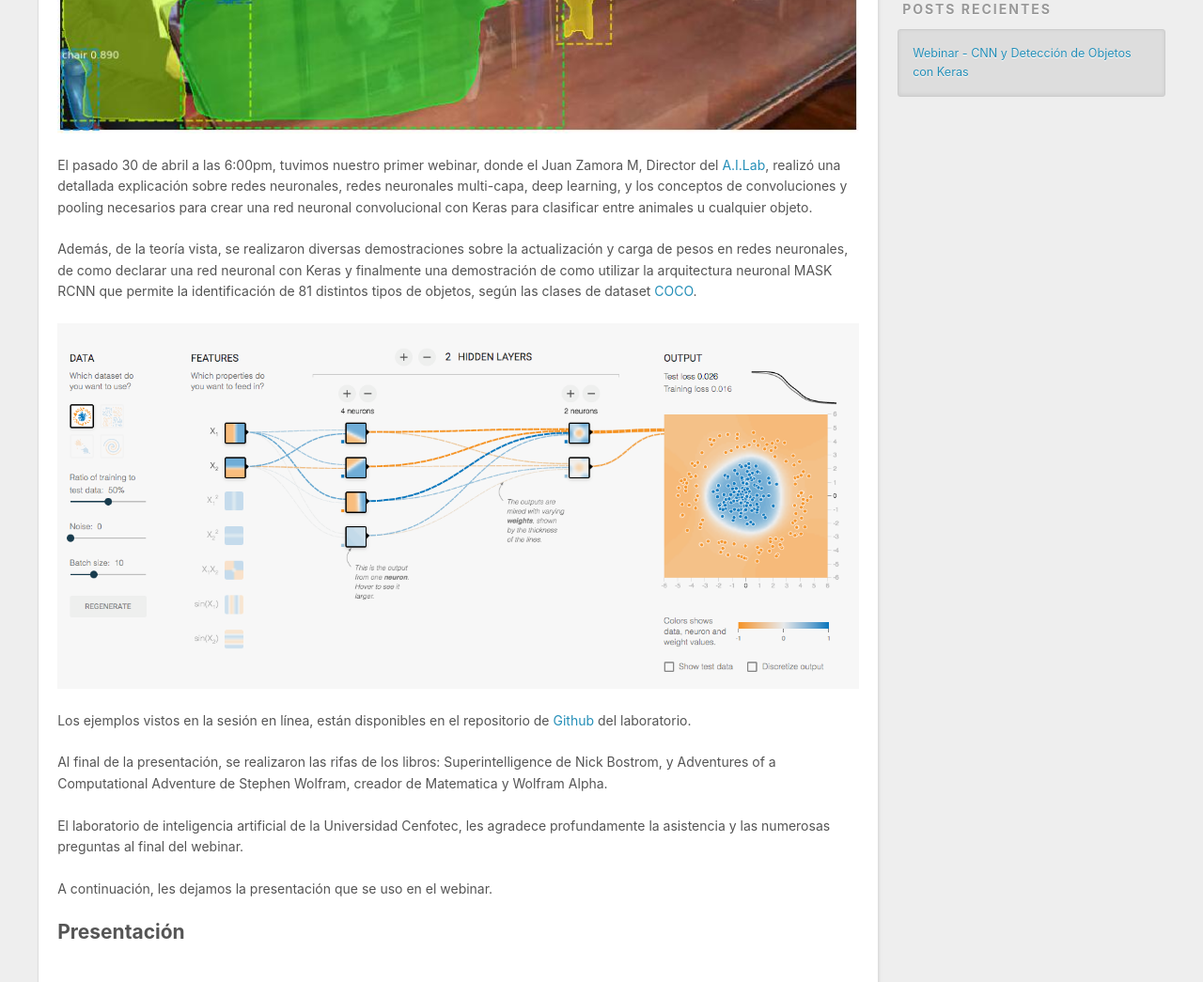
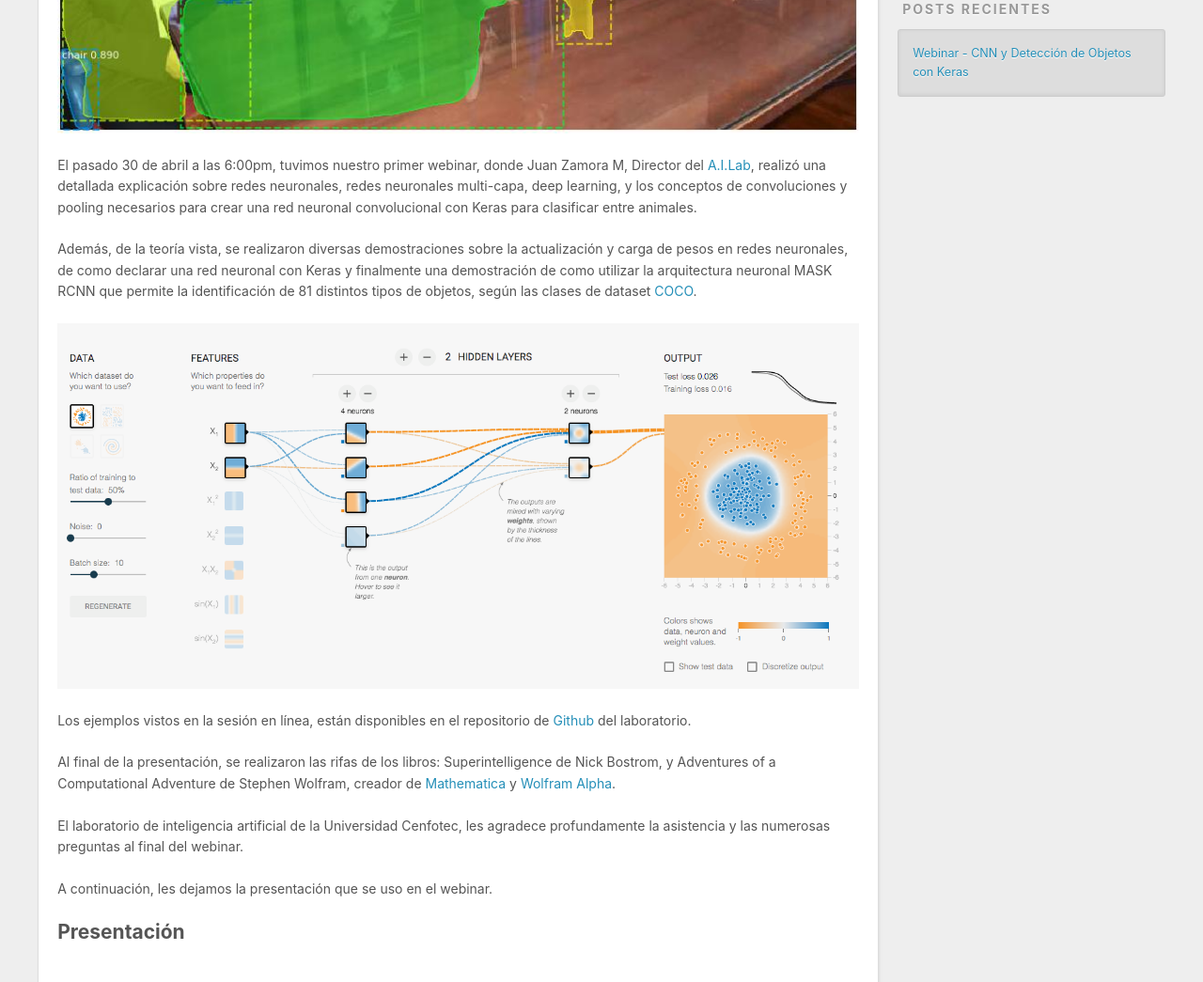
Before and after one commit to cenfotec-ailab/cenfotec-ailab.github.io, a plain HTML site: page index.html in a window 1280 px wide. Shown: the part 929-1974 px from the top of the page at 94% size. Drawn offline with nearby package versions, Linux system fonts and the light colour scheme; grey boxes are pictures that could not be loaded.

Commit message:
Site updated: 2020-05-02 21:24:04

```diff
--- a/index.html
+++ b/index.html
@@ -92,19 +92,19 @@
 
         <h2 id="Presentacion-demos-y-rifas"><a href="#Presentacion-demos-y-rifas" class="headerlink" title="Presentación, demos y rifas"></a>Presentación, demos y rifas</h2><img src="/2020/05/01/webinar-cnn-keras/keras_imagen.jpeg" class="">
 
-<p>El pasado 30 de abril a las 6:00pm, tuvimos nuestro primer webinar, donde el Juan Zamora M, Director del <a href="https://www.ucenfotec.ai/actividades" target="_blank" rel="noopener">A.I.Lab</a>, realizó una detallada explicación sobre redes neuronales, redes neuronales multi-capa, deep learning, y los conceptos de convoluciones y pooling necesarios para crear una red neuronal convolucional con Keras para clasificar entre animales u cualquier objeto.</p>
+<p>El pasado 30 de abril a las 6:00pm, tuvimos nuestro primer webinar, donde Juan Zamora M, Director del <a href="https://www.ucenfotec.ai/actividades" target="_blank" rel="noopener">A.I.Lab</a>, realizó una detallada explicación sobre redes neuronales, redes neuronales multi-capa, deep learning, y los conceptos de convoluciones y pooling necesarios para crear una red neuronal convolucional con Keras para clasificar entre animales.</p>
 <p>Además, de la teoría vista, se realizaron diversas demostraciones sobre la actualización y carga de pesos en redes neuronales, de como declarar una red neuronal con Keras y finalmente una demostración de como utilizar la arquitectura neuronal MASK RCNN que permite la identificación de 81 distintos tipos de objetos, según las clases de dataset <a href="http://cocodataset.org/" target="_blank" rel="noopener">COCO</a>.</p>
 <img src="/2020/05/01/webinar-cnn-keras/playground.png" class="">
 
 <p>Los ejemplos vistos en la sesión en línea, están disponibles en el repositorio de <a href="https://github.com/cenfotec-ailab" target="_blank" rel="noopener">Github</a> del laboratorio.</p>
-<p>Al final de la presentación, se realizaron las rifas de los libros: Superintelligence de Nick Bostrom, y Adventures of a Computational Adventure de Stephen Wolfram, creador de Matematica y Wolfram Alpha.</p>
+<p>Al final de la presentación, se realizaron las rifas de los libros: Superintelligence de Nick Bostrom, y Adventures of a Computational Adventure de Stephen Wolfram, creador de <a href="https://www.wolfram.com/mathematica/" target="_blank" rel="noopener">Mathematica</a> y <a href="https://www.wolframalpha.com/" target="_blank" rel="noopener">Wolfram Alpha</a>.</p>
 <p>El laboratorio de inteligencia artificial de la Universidad Cenfotec, les agradece profundamente la asistencia y las numerosas preguntas al final del webinar.</p>
 <p>A continuación, les dejamos la presentación que se uso en el webinar.</p>
 <h2 id="Presentacion"><a href="#Presentacion" class="headerlink" title="Presentación"></a>Presentación</h2><iframe src="https://docs.google.com/presentation/d/e/2PACX-1vTh6VUWzt9vW4OVftZebZDEfFrVpovM3HCJ0vbWHlXm_Vps43vBBiGUFMKAOEKNAA/embed?start=false&loop=false&delayms=3000" frameborder="0" width="756" height="785" allowfullscreen="true" mozallowfullscreen="true" webkitallowfullscreen="true"></iframe>
 
     </div>
     <footer class="article-footer">
-      <a data-url="https://cenfotec-ailab.github.io/2020/05/01/webinar-cnn-keras/" data-id="ck9qgy9n70000wtmy7qa42smw" class="article-share-link">Compartir</a>
+      <a data-url="https://cenfotec-ailab.github.io/2020/05/01/webinar-cnn-keras/" data-id="ck9qhqqf200006pmy3ptf26vj" class="article-share-link">Compartir</a>
 
 
   <ul class="article-tag-list" itemprop="keywords"><li class="article-tag-list-item"><a class="article-tag-list-link" href="/tags/cnn/" rel="tag">cnn</a></li><li class="article-tag-list-item"><a class="article-tag-list-link" href="/tags/keras/" rel="tag">keras</a></li><li class="article-tag-list-item"><a class="article-tag-list-link" href="/tags/perceptron/" rel="tag">perceptron</a></li><li class="article-tag-list-item"><a class="article-tag-list-link" href="/tags/rcnn/" rel="tag">rcnn</a></li></ul>
```
Also changed, not shown: 2020/05/01/webinar-cnn-keras/index.html (+6 -6 lines).
